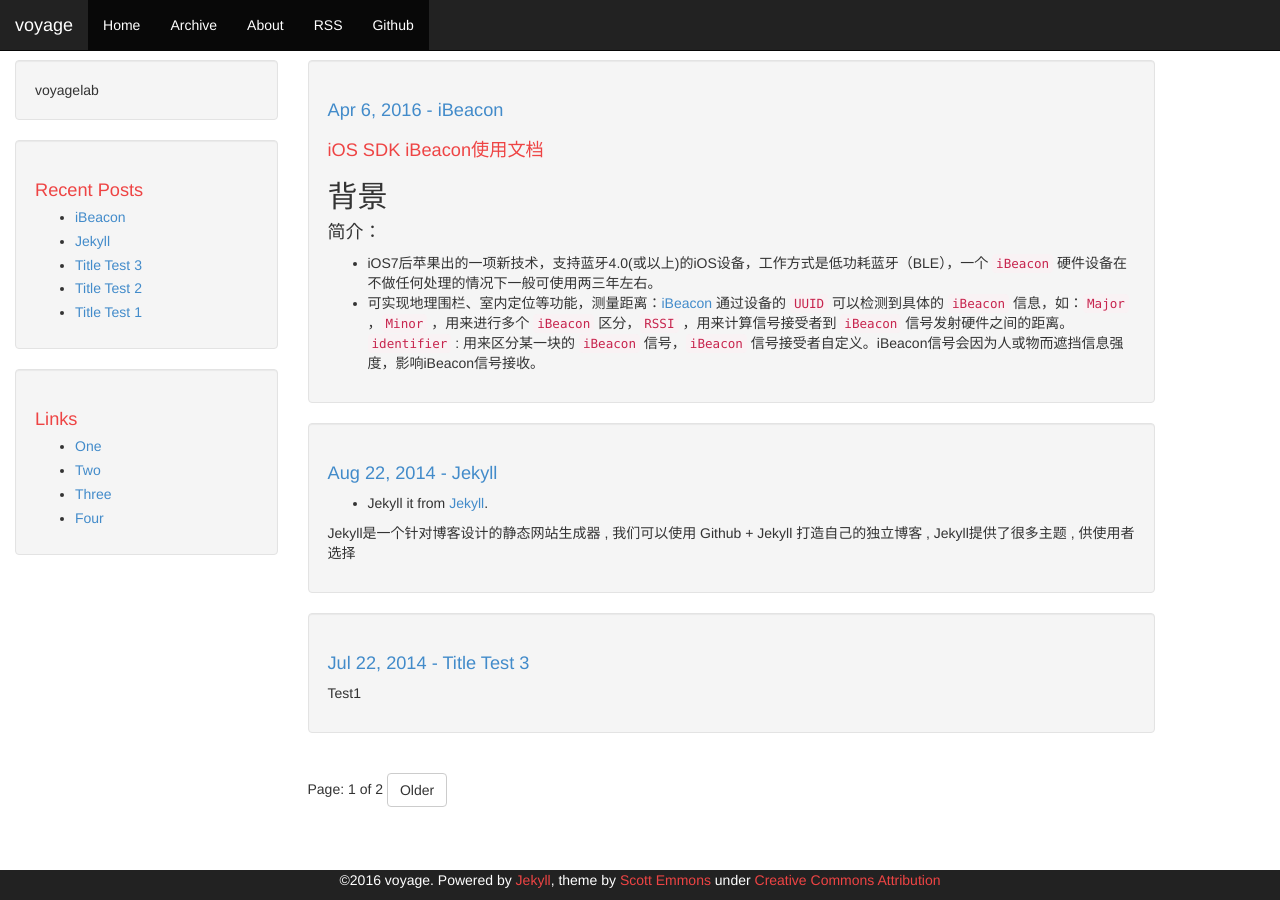
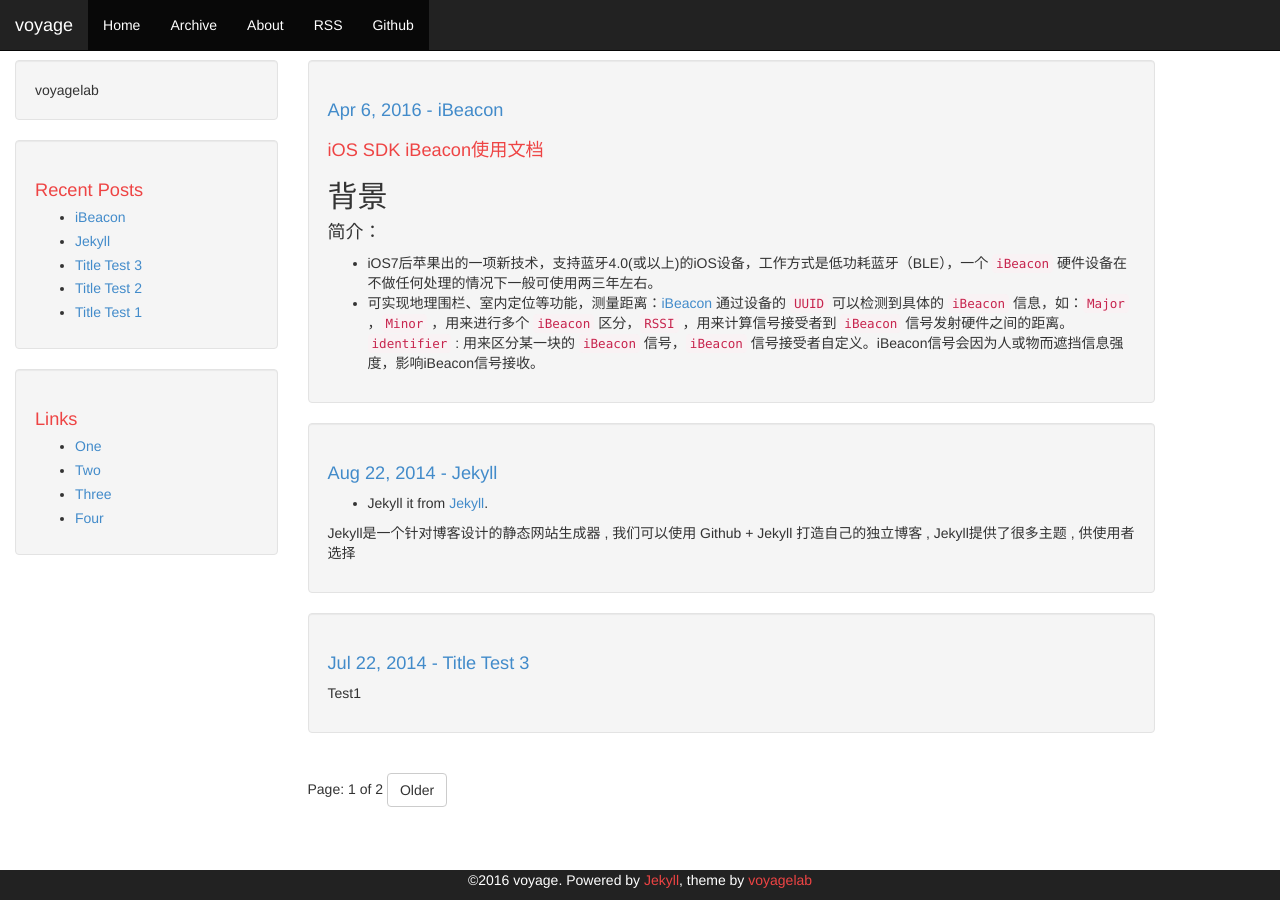
Before and after one commit to voyagelab/voyagelab.github.io, a Jekyll site: the page built from index.html, in a window 1280 px wide. Built offline with Jekyll 4.4.1, drawn with Linux system fonts in a browser that asks for light colours; the list of posts is cut into pages by our own code.

Commit message:
fix copyright

```diff
--- a/_includes/footer.html
+++ b/_includes/footer.html
@@ -1,9 +1,8 @@
 <div class="container-fluid">
     <div class="row-fluid">
         <div class="span12 footer navbar-inverse navbar-fixed-bottom">
-            <p class="copyright">&copy;{{ site.time | date: '%Y' }} {{ site.name }}. Powered by <a href="http://jekyllrb.com">Jekyll</a>, theme by <a href="https://github.com/scotte/jekyll-clean">Scott Emmons</a>
-            under
-            <a href="http://creativecommons.org/licenses/by/4.0/">Creative Commons Attribution</a></p>
+            <p class="copyright">&copy;{{ site.time | date: '%Y' }} {{ site.name }}. Powered by <a href="http://jekyllrb.com">Jekyll</a>, theme by <a href="https://github.com/voyagelab/voyagelab.github.io">voyagelab</a>
+     		</p>
         </div>
     </div>
 </div>
```
